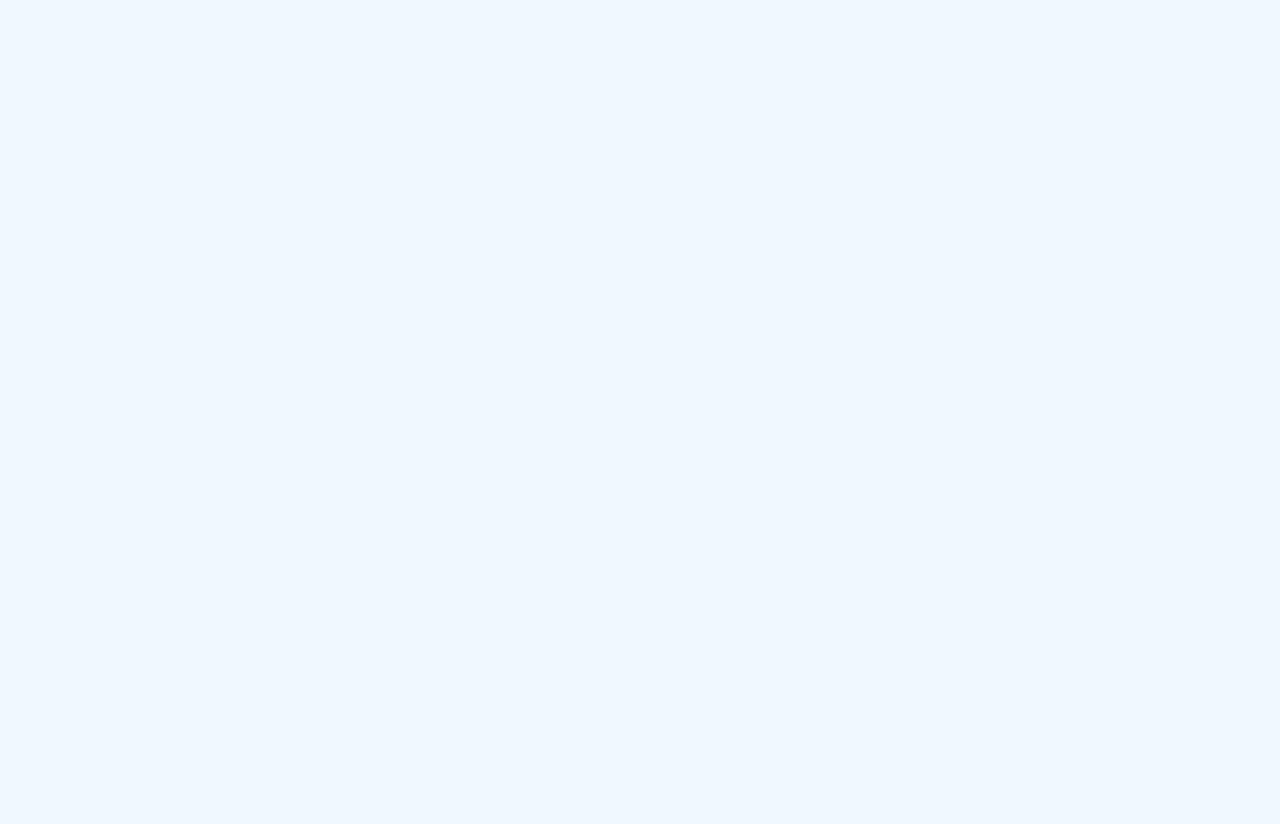
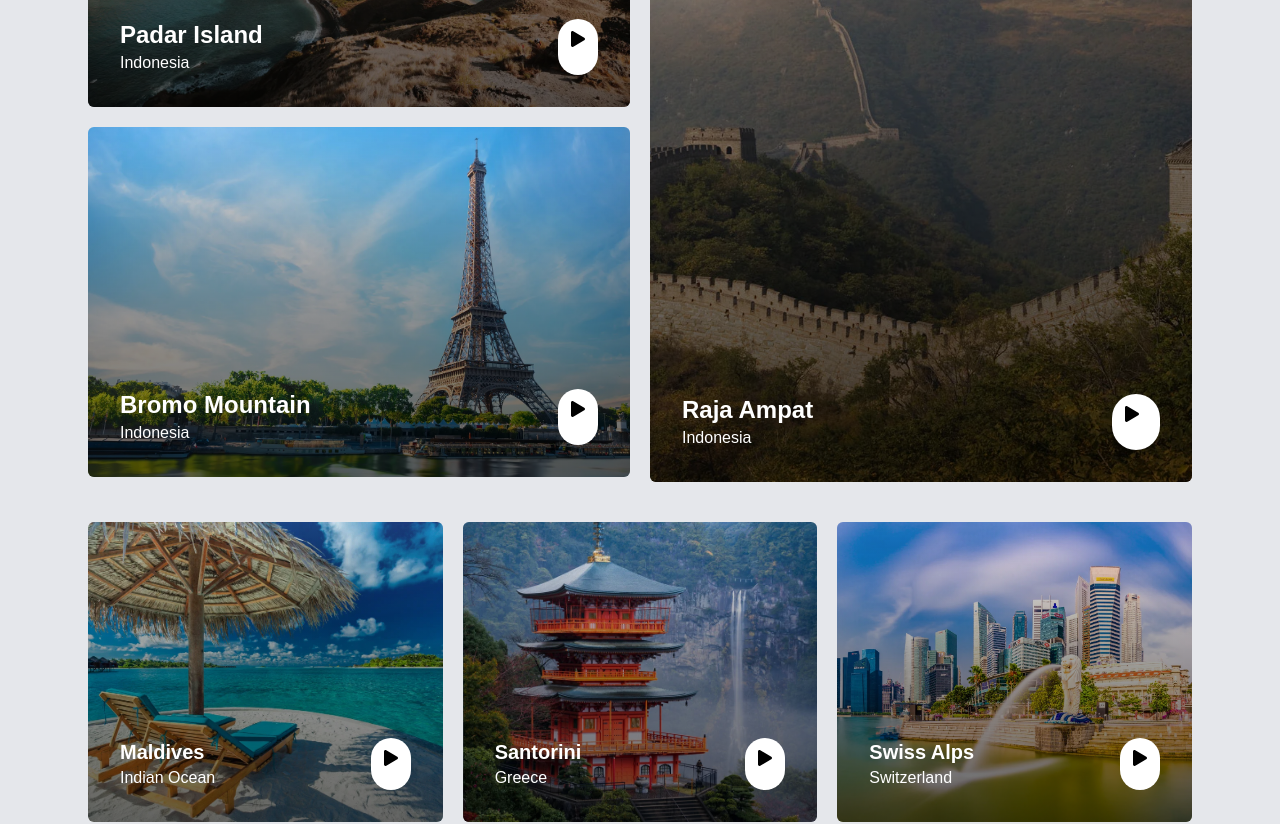
Before and after one commit to OmVikramSingh07/travelwebsite, a React (Vite) app: page / in a window 1280 px wide. Shown: the part 2040-2864 px from the top of the page. Before the commit the page ends 1981 px from the top, so only its background shows below. Built offline with nearby package versions, Linux system fonts and the light colour scheme; a web font is replaced by a local one.

Commit message:
new service

```diff
--- a/src/sections/Services.jsx
+++ b/src/sections/Services.jsx
@@ -7,6 +7,7 @@ import service5 from '../assets/service5.webp'
 import service6 from '../assets/service6.webp'
 import AOS from "aos";
 import "aos/dist/aos.css";
+import { FaPlay } from 'react-icons/fa'
 
 function Services() {
 
@@ -17,17 +18,137 @@ function Services() {
       once: false,
     });
   }, []);
+
   return (
-    <div id='services' className='w-full bg-gray-200 lg:px-22 px-5 lg:py-22 py-20 flex flex-col justify-between lg:items-center items-left gap-5'>
-      <h1 data-aos="zoom-in" data-aos-delay="100" className='lg:text-5xl text-3xl font-fakhwang font-semibold'>Discover your next dream destination</h1>
-      <p data-aos="zoom-in" data-aos-delay="200" className='text-gray-500 lg:w-[60%] w-full lg:text-center text-left'>Lorem ipsum dolor sit amet consectetur adipisicing elit. Repellat, at.</p>
-      <hr data-aos="zoom-in" data-aos-delay="300" className='lg:w-[7%] w-[20%] border-2 border-orange-600'/>
+    <div
+      id='services'
+      className='w-full bg-gray-200 lg:px-22 px-5 lg:py-22 py-20 flex flex-col items-center gap-5'
+    >
+      <h1 className='lg:text-5xl text-3xl font-fakhwang font-semibold'>
+        Discover your next dream destination
+      </h1>
 
-      {/*services grids here */}
+      <p className='text-gray-500 lg:w-[60%] text-center'>
+        Lorem ipsum dolor sit amet consectetur adipisicing elit. Repellat, at.
+      </p>
 
-      {/*services roe starts here */}
+      <hr className='lg:w-[7%] w-[20%] border-2 border-orange-600' />
 
-      <div data-aos="zoom-in" data-aos-delay="400" id='first-row' className='w-full flex lg:flex-row flex-col justify-between items-center gap-5 mt-5'>
+      {/* ================= FIRST ROW ================= */}
+      <div className='w-full flex lg:flex-row flex-col gap-5 mt-5'>
+
+        {/* LEFT */}
+        <div className='lg:w-[50%] w-full flex flex-col gap-5'>
+
+          {/* service 1 */}
+          <div
+            style={{ backgroundImage: `url(${service1})` }}
+            className='relative bg-cover bg-center h-[350px] rounded-md p-8 flex items-end'
+          >
+            <div className='absolute inset-0 rounded-md bg-gradient-to-t from-black/60 via-black/40 to-white/10'></div>
+            <div className='relative z-10 w-full flex justify-between'>
+              <div>
+                <h1 className='text-white text-2xl font-semibold'>Padar Island</h1>
+                <p className='text-white'>Indonesia</p>
+              </div>
+              <div className='bg-white rounded-full p-3'>
+                <FaPlay />
+              </div>
+            </div>
+          </div>
+
+          {/* service 2 */}
+          <div
+            style={{ backgroundImage: `url(${service2})` }}
+            className='relative bg-cover bg-center h-[350px] rounded-md p-8 flex items-end'
+          >
+            <div className='absolute inset-0 rounded-md bg-gradient-to-t from-black/60 via-black/40 to-white/10'></div>
+            <div className='relative z-10 w-full flex justify-between'>
+              <div>
+                <h1 className='text-white text-2xl font-semibold'>Bromo Mountain</h1>
+                <p className='text-white'>Indonesia</p>
+              </div>
+              <div className='bg-white rounded-full p-3'>
+                <FaPlay />
+              </div>
+            </div>
+          </div>
+        </div>
+
+        {/* RIGHT BIG */}
+        <div className='lg:w-[50%] w-full'>
+          <div
+            style={{ backgroundImage: `url(${service3})` }}
+            className='relative bg-cover bg-center h-[725px] rounded-md p-8 flex items-end'
+          >
+            <div className='absolute inset-0 rounded-md bg-gradient-to-t from-black/60 via-black/40 to-white/10'></div>
+            <div className='relative z-10 w-full flex justify-between'>
+              <div>
+                <h1 className='text-white text-2xl font-semibold'>Raja Ampat</h1>
+                <p className='text-white'>Indonesia</p>
+              </div>
+              <div className='lg:w-[10%] lg-[20%] bg-white rounded-full p-3'>
+                <FaPlay />
+              </div>
+            </div>
+          </div>
+        </div>
+
+      </div>
+
+      {/* ================= SECOND ROW ================= */}
+      <div className='w-full grid md:grid-cols-3 grid-cols-1 gap-5 mt-5'>
+
+        {/* service 4 */}
+        <div
+          style={{ backgroundImage: `url(${service4})` }}
+          className='relative bg-cover bg-center h-[300px] rounded-md p-8 flex items-end'
+        >
+          <div className='absolute inset-0 rounded-md bg-gradient-to-t from-black/60 via-black/40 to-white/10'></div>
+          <div className='relative z-10 w-full flex justify-between'>
+            <div>
+              <h1 className='text-white text-xl font-semibold'>Maldives</h1>
+              <p className='text-white'>Indian Ocean</p>
+            </div>
+            <div className='bg-white rounded-full p-3'>
+              <FaPlay />
+            </div>
+          </div>
+        </div>
+
+        {/* service 5 */}
+        <div
+          style={{ backgroundImage: `url(${service5})` }}
+          className='relative bg-cover bg-center h-[300px] rounded-md p-8 flex items-end'
+        >
+          <div className='absolute inset-0 rounded-md bg-gradient-to-t from-black/60 via-black/40 to-white/10'></div>
+          <div className='relative z-10 w-full flex justify-between'>
+            <div>
+              <h1 className='text-white text-xl font-semibold'>Santorini</h1>
+              <p className='text-white'>Greece</p>
+            </div>
+            <div className='bg-white rounded-full p-3'>
+              <FaPlay />
+            </div>
+          </div>
+        </div>
+
+        {/* service 6 */}
+        <div
+          style={{ backgroundImage: `url(${service6})` }}
+          className='relative bg-cover bg-center h-[300px] rounded-md p-8 flex items-end'
+        >
+          <div className='absolute inset-0 rounded-md bg-gradient-to-t from-black/60 via-black/40 to-white/10'></div>
+          <div className='relative z-10 w-full flex justify-between'>
+            <div>
+              <h1 className='text-white text-xl font-semibold'>Swiss Alps</h1>
+              <p className='text-white'>Switzerland</p>
+            </div>
+            <div className='bg-white rounded-full p-3'>
+              <FaPlay />
+            </div>
+          </div>
+        </div>
 
       </div>
     </div>
```
Lines whose indentation alone changed are shown as unchanged.
